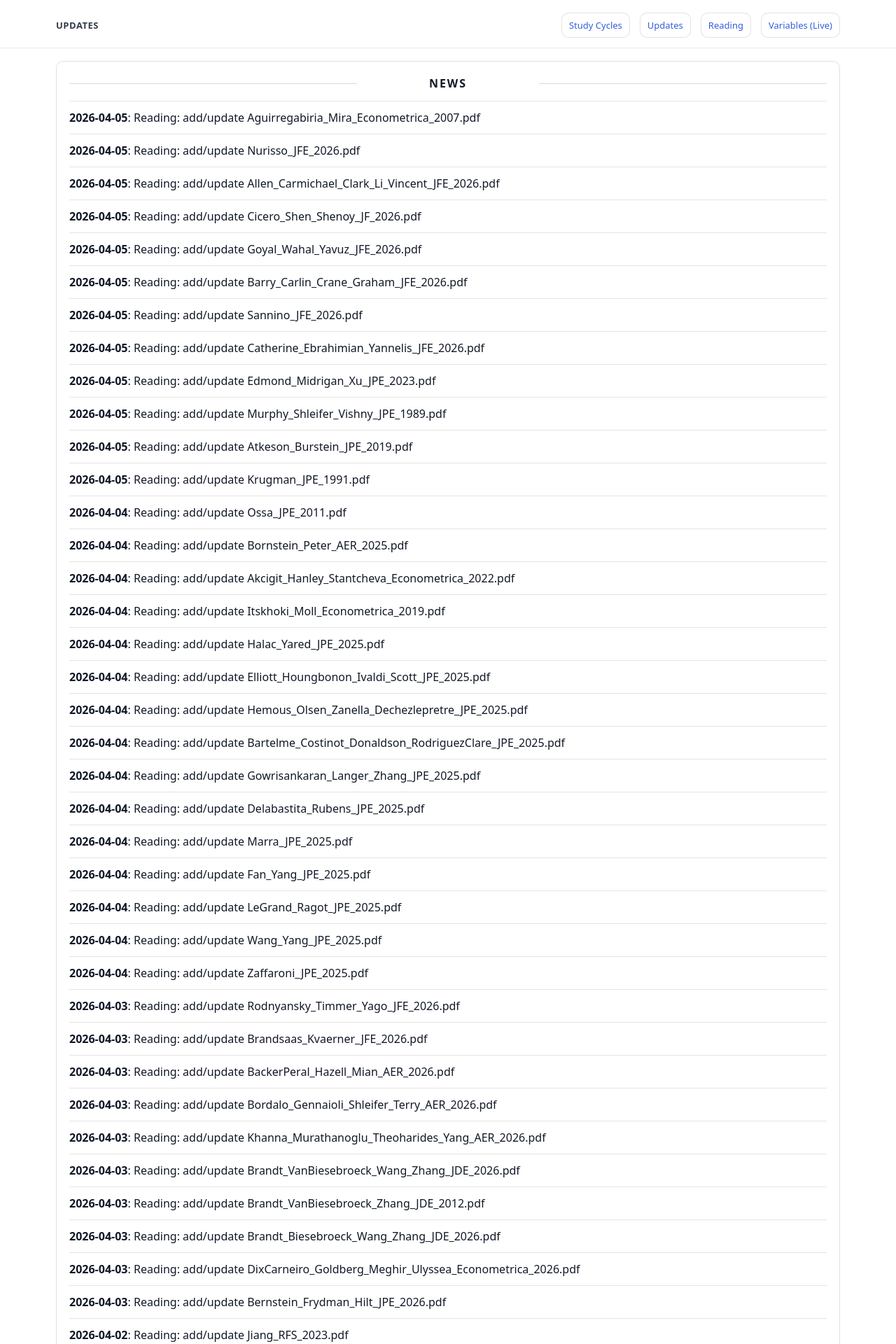
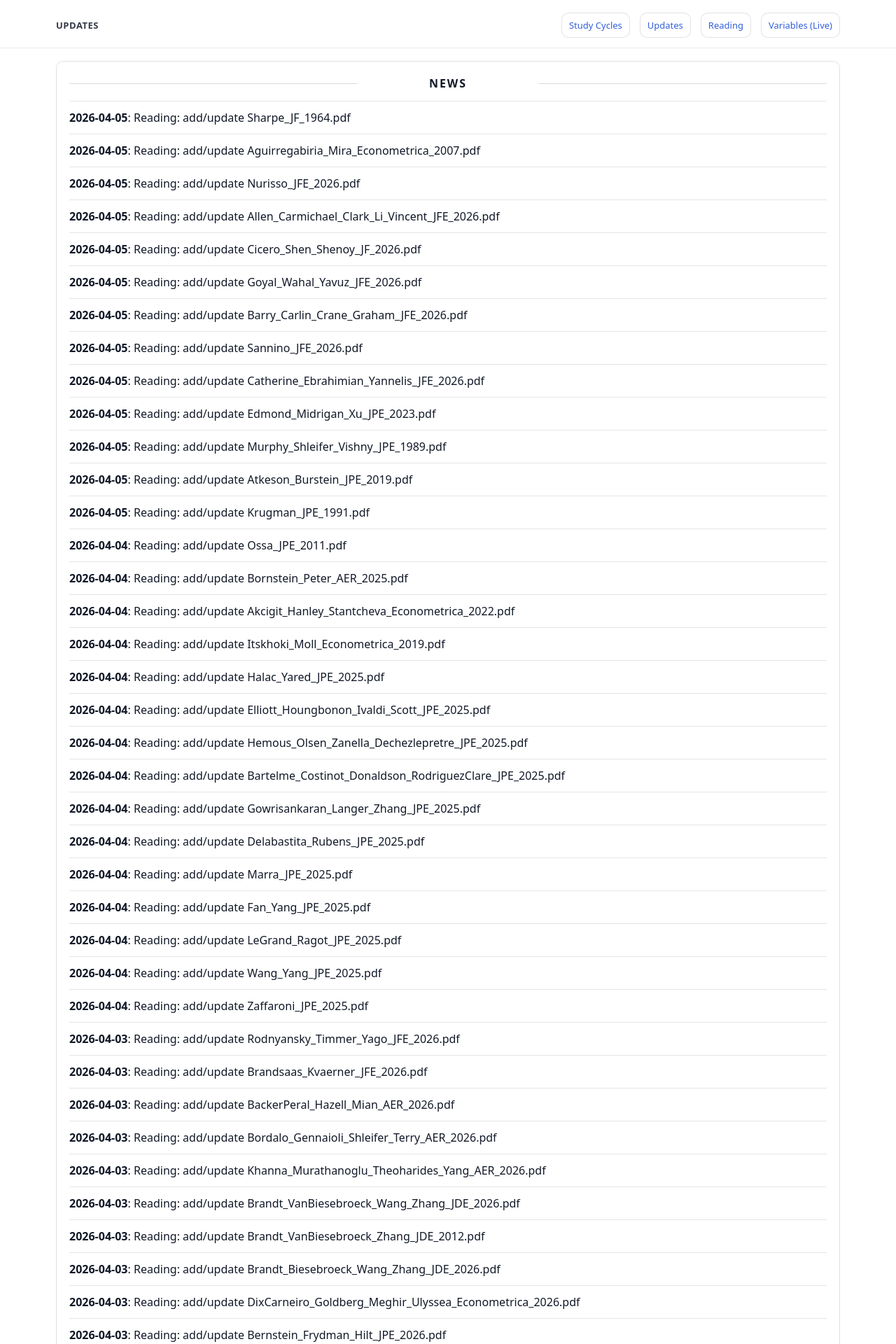
Before and after one commit to yaxinzn/study-archive, a Jekyll site: the page built from updates/index.md, in a window 1280 px wide. Shown: the top 1920 px of the page at 70% size. Built offline with Jekyll 4.4.1, drawn with Linux system fonts in a browser that asks for light colours; some of the changed text lies outside the part shown.

Commit message:
chore: update NEWS feed

```diff
--- a/_data/news.yml
+++ b/_data/news.yml
@@ -1,4 +1,7 @@
 # Auto-generated update history (sorted newest -> oldest). Do not edit manually.
+- ts: "1775394338"
+  date: "2026-04-05"
+  title: "Reading: add/update Sharpe_JF_1964.pdf"
 - ts: "1775393474"
   date: "2026-04-05"
   title: "Reading: add/update Aguirregabiria_Mira_Econometrica_2007.pdf"
```
